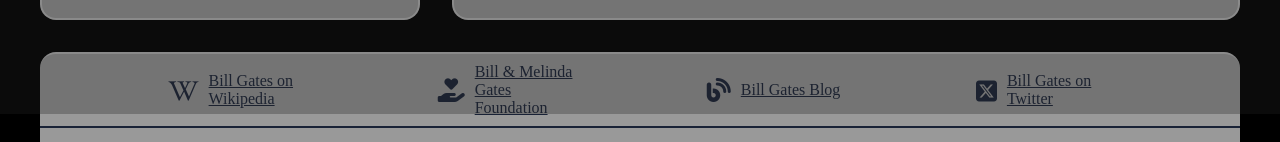
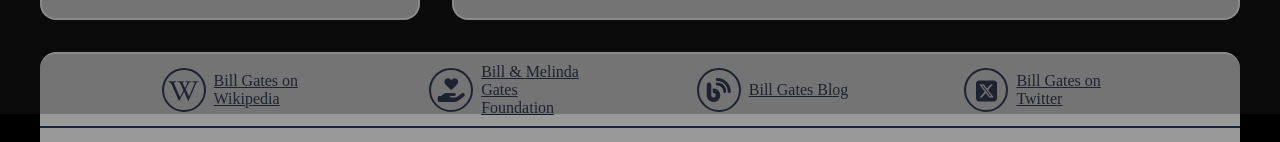
Before and after one commit to GeneNechypurenko/BillGatesArticle, an Angular app: page / in a window 1280 px wide. Shown: the part 686-828 px from the top of the page. Built offline with nearby package versions, Linux system fonts and the light colour scheme.

Commit message:
added animations

```diff
--- a/package.json
+++ b/package.json
@@ -18,6 +18,7 @@
     "@angular/platform-browser": "^18.2.0",
     "@angular/platform-browser-dynamic": "^18.2.0",
     "@angular/router": "^18.2.0",
+    "animate.css": "^4.1.1",
     "rxjs": "~7.8.0",
     "tslib": "^2.3.0",
     "zone.js": "~0.14.10"
--- a/src/app/link-list/link-list.component.css
+++ b/src/app/link-list/link-list.component.css
@@ -24,7 +24,7 @@
     gap: 10px;
 }
 
-links {
+.links {
     width: 40px;
     height: 40px;
     object-fit: cover;
@@ -35,6 +35,12 @@
     align-items: center;
     align-content: center;
     justify-content: center;
+    outline: #192236 2px solid;
+    border-radius: 50%;
+}
+
+.links:hover {
+    animation: rotateOut 1s;
 }
 
 p {
--- a/src/app/link-list/link-list.component.ts
+++ b/src/app/link-list/link-list.component.ts
@@ -1,7 +1,6 @@
 import { Component, Input } from '@angular/core';
 import { CommonModule } from '@angular/common';
 import { FormsModule } from '@angular/forms';
-import { Title } from '@angular/platform-browser';
 
 @Component({
   selector: 'app-link-list',
--- a/src/app/main/main.component.css
+++ b/src/app/main/main.component.css
@@ -49,6 +49,10 @@
     outline: 2px solid #192236;
     padding: 1rem;
     object-fit: cover;
+}
+
+.portrait:hover {
+    animation: flip 1s;
 }
 
 .quotes {
--- a/src/index.html
+++ b/src/index.html
@@ -10,6 +10,7 @@
   <link rel="stylesheet" href="https://cdnjs.cloudflare.com/ajax/libs/font-awesome/6.6.0/css/all.min.css"
     integrity="sha512-Kc323vGBEqzTmouAECnVceyQqyqdsSiqLQISBL29aUW4U/M7pSPA/gEUZQqv1cwx4OnYxTxve5UMg5GT6L4JJg=="
     crossorigin="anonymous" referrerpolicy="no-referrer" />
+  <link rel="stylesheet" href="https://cdnjs.cloudflare.com/ajax/libs/animate.css/4.1.1/animate.min.css" />
 </head>
 
 <body>
```
Also changed, not shown: 1 other file (tests, documents, lock files or other folders).
